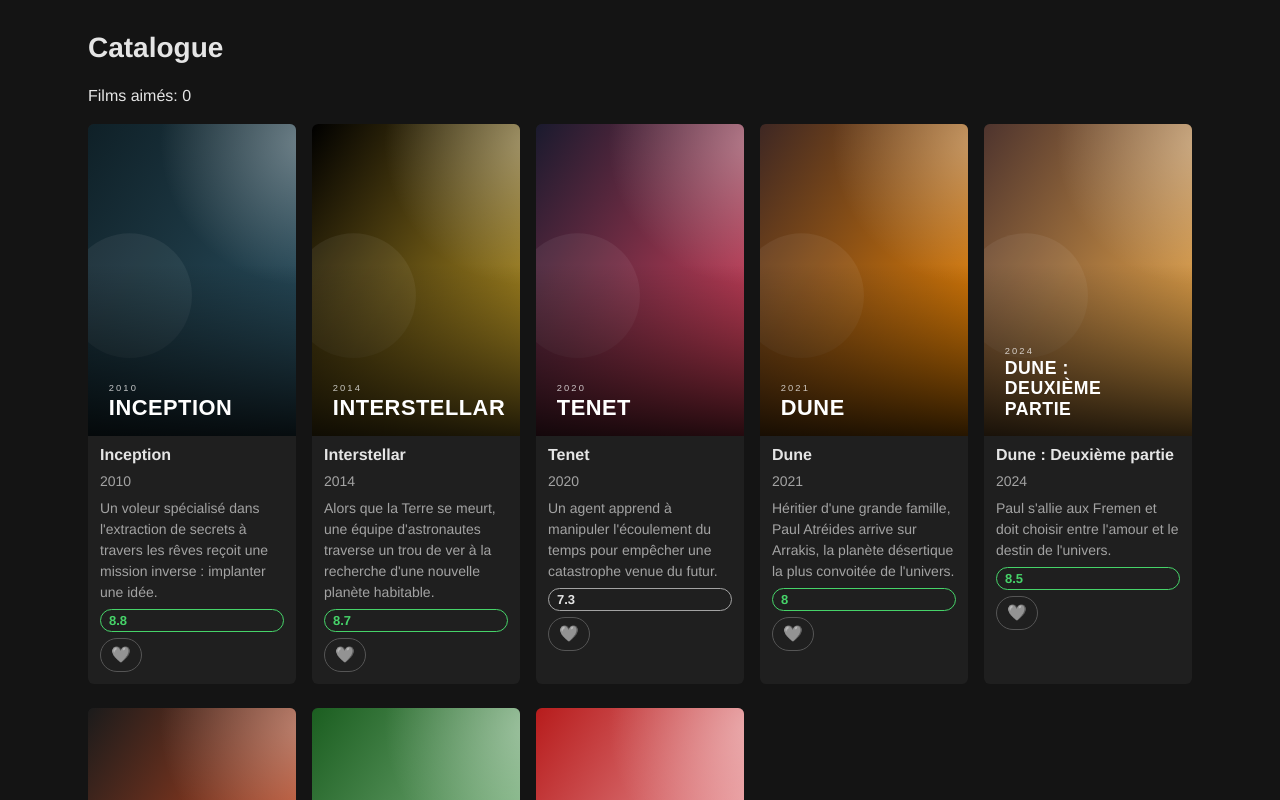
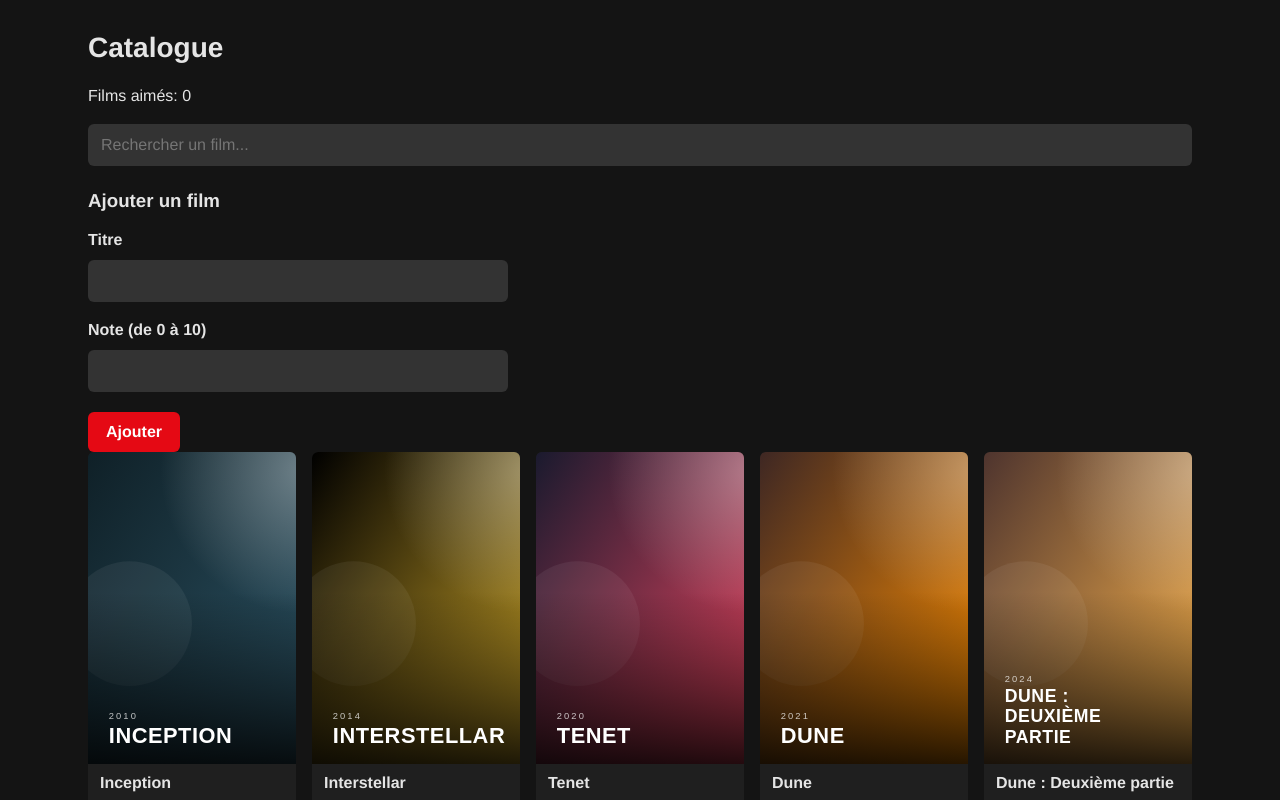
Before and after one commit to Noach78/movie-app, a React (Vite) app: page / in a window 1280 px wide. Shown: the top 800 px of the page. Built offline with nearby package versions, Linux system fonts and the light colour scheme.

Commit message:
feat: SearchBar integration, add movie

```diff
--- a/src/App.jsx
+++ b/src/App.jsx
@@ -1,24 +1,50 @@
-import { useState } from 'react';
-import MovieList from './components/MovieList';
-import Panel from './components/Panel';
-import { movies } from './data/movies.js';
+import { useState } from "react";
+import MovieList from "./components/MovieList";
+import Panel from "./components/Panel";
+import SearchBar from "./components/SearchBar";
+import AddMovieForm from "./components/AddMovieForm";
+import { movies as initialMovies } from "./data/movies.js";
 
 function App() {
+  const [movies, setMovies] = useState(initialMovies);
   const [likedIds, setLikedIds] = useState([]);
-  const [ids, setIds] = useState(movies.map(movie => movie.id));
+  const [query, setQuery] = useState("");
 
-  const toggleLike = (id) => {
-    if (likedIds.includes(id)) {
-      setLikedIds(likedIds.filter(likedId => likedId !== id));
-    } else {
-      setLikedIds([...likedIds, id]);
-    }
-  };
+  const filteredMovies = movies.filter((movie) =>
+    movie.title.toLowerCase().includes(query.trim().toLowerCase()),
+  );
+
+  function toggleLike(id) {
+    setLikedIds((currentLikedIds) =>
+      currentLikedIds.includes(id)
+        ? currentLikedIds.filter((likedId) => likedId !== id)
+        : [...currentLikedIds, id],
+    );
+  }
 
   return (
     <Panel title="Catalogue">
       <p>Films aimés: {likedIds.length}</p>
-      <MovieList movies={movies} likedIds={likedIds} toggleLike={toggleLike} />
+      <div className="toolbar">
+        <SearchBar
+          value={query}
+          onChange={(event) => setQuery(event.target.value)}
+        />
+      </div>
+      <AddMovieForm
+        onAdd={(movie) =>
+          setMovies((currentMovies) => [...currentMovies, movie])
+        }
+      />
+      {filteredMovies.length > 0 ? (
+        <MovieList
+          movies={filteredMovies}
+          likedIds={likedIds}
+          toggleLike={toggleLike}
+        />
+      ) : (
+        <p className="empty">Aucun film ne correspond à « {query.trim()} »</p>
+      )}
     </Panel>
   );
 }
--- /dev/null
+++ b/src/components/AddMovieForm.jsx
@@ -0,0 +1,97 @@
+import { useState } from "react";
+
+function validate(form) {
+  const errors = {};
+  const rating = Number(form.rating);
+
+  if (!form.title.trim()) {
+    errors.title = "Le titre est obligatoire.";
+  }
+
+  if (
+    form.rating === "" ||
+    !Number.isFinite(rating) ||
+    rating < 0 ||
+    rating > 10
+  ) {
+    errors.rating = "La note doit être comprise entre 0 et 10.";
+  }
+
+  return errors;
+}
+
+export default function AddMovieForm({ onAdd }) {
+  const [form, setForm] = useState({ title: "", rating: "" });
+  const [submitted, setSubmitted] = useState(false);
+  const errors = validate(form);
+
+  function handleChange(event) {
+    const { name, value } = event.target;
+    setForm((currentForm) => ({ ...currentForm, [name]: value }));
+  }
+
+  function handleSubmit(event) {
+    event.preventDefault();
+    setSubmitted(true);
+
+    if (Object.keys(errors).length > 0) {
+      return;
+    }
+
+    onAdd({
+      id: crypto.randomUUID(),
+      title: form.title.trim(),
+      rating: Number(form.rating),
+    });
+    setForm({ title: "", rating: "" });
+    setSubmitted(false);
+  }
+
+  return (
+    <form className="form" onSubmit={handleSubmit} noValidate>
+      <h3>Ajouter un film</h3>
+      <label htmlFor="movie-title">Titre</label>
+      <input
+        id="movie-title"
+        name="title"
+        type="text"
+        value={form.title}
+        onChange={handleChange}
+        aria-invalid={submitted && Boolean(errors.title)}
+        aria-describedby={
+          submitted && errors.title ? "movie-title-error" : undefined
+        }
+      />
+      {submitted && errors.title && (
+        <p className="form-error" id="movie-title-error">
+          {errors.title}
+        </p>
+      )}
+
+      <label htmlFor="movie-rating">Note (de 0 à 10)</label>
+      <input
+        id="movie-rating"
+        name="rating"
+        type="number"
+        min="0"
+        max="10"
+        step="any"
+        value={form.rating}
+        onChange={handleChange}
+        aria-invalid={submitted && Boolean(errors.rating)}
+        aria-describedby={
+          submitted && errors.rating ? "movie-rating-error" : undefined
+        }
+      />
+      {submitted && errors.rating && (
+        <p className="form-error" id="movie-rating-error">
+          {errors.rating}
+        </p>
+      )}
+
+      <button className="btn" type="submit">
+        Ajouter
+      </button>
+    </form>
+  );
+}
--- a/src/components/MovieCard.jsx
+++ b/src/components/MovieCard.jsx
@@ -3,10 +3,14 @@ import RatingBadge from './RatingBadge';
 export default function MovieCard({ movie, isLiked, onToggleLike }) {
     return (
         <article className="movie-card">
-            <img src={movie.posterUrl} alt={movie.title} />
+            {movie.posterUrl ? (
+                <img src={movie.posterUrl} alt={movie.title} />
+            ) : (
+                <div className="poster-placeholder">{movie.title}</div>
+            )}
             <h3>{movie.title}</h3>
-            <p>{movie.year}</p>
-            <p>{movie.description}</p>
+            {movie.year && <p>{movie.year}</p>}
+            {movie.description && <p>{movie.description}</p>}
             <RatingBadge rating={movie.rating} />
             <button onClick={() => onToggleLike(movie.id)}>
                 {isLiked ? '❤️' : '🩶'}
--- /dev/null
+++ b/src/components/SearchBar.jsx
@@ -0,0 +1,11 @@
+export default function SearchBar({ value, onChange }) {
+  return (
+    <input
+      type="search"
+      placeholder="Rechercher un film..."
+      aria-label="Rechercher un film"
+      value={value}
+      onChange={onChange}
+    />
+  );
+}
```
